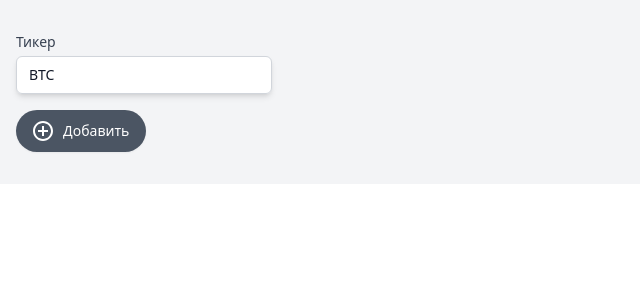
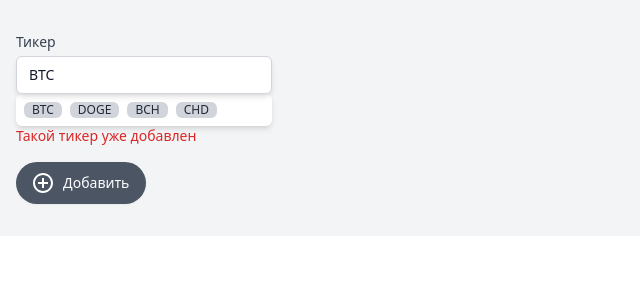
Before and after one commit to Basil-Panasiuk/cryptonomicon-learning, a Vue app: page / in a window 1280 px wide. Shown: the top 300 px of the page, without its empty margins (0-640 px from the left). Built offline with nearby package versions, Linux system fonts and the light colour scheme.

Commit message:
Add saving to localStorage

```diff
--- a/src/App.vue
+++ b/src/App.vue
@@ -1,5 +1,31 @@
 <template>
   <div class="container mx-auto flex flex-col items-center bg-gray-100 p-4">
+    <!-- <div
+      v-if="coins !== null"
+      class="fixed w-100 h-100 opacity-80 bg-purple-800 inset-0 z-50 flex items-center justify-center"
+    >
+      <svg
+        class="animate-spin -ml-1 mr-3 h-12 w-12 text-white"
+        xmlns="http://www.w3.org/2000/svg"
+        fill="none"
+        viewBox="0 0 24 24"
+      >
+        <circle
+          class="opacity-25"
+          cx="12"
+          cy="12"
+          r="10"
+          stroke="currentColor"
+          stroke-width="4"
+        ></circle>
+        <path
+          class="opacity-75"
+          fill="currentColor"
+          d="M4 12a8 8 0 018-8V0C5.373 0 0 5.373 0 12h4zm2 5.291A7.962 7.962 0 014 12H0c0 3.042 1.135 5.824 3 7.938l3-2.647z"
+        ></path>
+      </svg>
+    </div> -->
+
     <div class="container">
       <div class="w-full my-4"></div>
       <section>
@@ -19,6 +45,32 @@
                 placeholder="Например DOGE"
               />
             </div>
+
+            <div
+              class="flex bg-white shadow-md p-1 rounded-md shadow-md flex-wrap"
+            >
+              <span
+                class="inline-flex items-center px-2 m-1 rounded-md text-xs font-medium bg-gray-300 text-gray-800 cursor-pointer"
+              >
+                BTC
+              </span>
+              <span
+                class="inline-flex items-center px-2 m-1 rounded-md text-xs font-medium bg-gray-300 text-gray-800 cursor-pointer"
+              >
+                DOGE
+              </span>
+              <span
+                class="inline-flex items-center px-2 m-1 rounded-md text-xs font-medium bg-gray-300 text-gray-800 cursor-pointer"
+              >
+                BCH
+              </span>
+              <span
+                class="inline-flex items-center px-2 m-1 rounded-md text-xs font-medium bg-gray-300 text-gray-800 cursor-pointer"
+              >
+                CHD
+              </span>
+            </div>
+            <div class="text-sm text-red-600">Такой тикер уже добавлен</div>
           </div>
         </div>
         <button
@@ -140,10 +192,53 @@
       tickers: [],
       sel: null,
       graph: [],
+      coins: null,
     };
   },
 
+  // created: function () {
+  //   const fetchData = async () => {
+  //     const response = await fetch(
+  //       "https://min-api.cryptocompare.com/data/all/coinlist?summary=true"
+  //     );
+
+  //     const data = await response.json();
+  //     this.coins = data.Data;
+  //     console.log(this.coins);
+  //   };
+
+  //   fetchData();
+  // },
+  created() {
+    const tickersData = localStorage.getItem("cryptonomicon-list");
+
+    if (tickersData) {
+      this.tickers = JSON.parse(tickersData);
+      this.tickers.forEach((ticker) => {
+        this.subscribeToUpdates(ticker.name);
+      });
+    }
+  },
+
   methods: {
+    subscribeToUpdates(tickerName) {
+      setInterval(async () => {
+        const f = await fetch(
+          `https://min-api.cryptocompare.com/data/price?fsym=${tickerName}&tsyms=USD&api_key=6c0dde852a9ca323232b3e732eba990601a677f4e6eb69717eb3fc9a7710cf95`
+        );
+
+        const data = await f.json();
+        console.log(data);
+
+        this.tickers.find((t) => t.name === tickerName).price =
+          data.USD > 1 ? data.USD.toFixed(2) : data.USD.toPrecision(2);
+
+        if (this.sel?.name === tickerName) {
+          this.graph.push(data.USD);
+        }
+      }, 3000);
+    },
+
     add() {
       const currentTicker = {
         name: this.ticker,
@@ -151,21 +246,9 @@
       };
 
       this.tickers.push(currentTicker);
-      setInterval(async () => {
-        const f = await fetch(
-          `https://min-api.cryptocompare.com/data/price?fsym=${currentTicker.name}&tsyms=USD&api_key=6c0dde852a9ca323232b3e732eba990601a677f4e6eb69717eb3fc9a7710cf95`
-        );
 
-        const data = await f.json();
-        console.log(data);
-        // currentTicker.price = data.USD;
-        this.tickers.find((t) => t.name === currentTicker.name).price =
-          data.USD > 1 ? data.USD.toFixed(2) : data.USD.toPrecision(2);
-
-        if (this.sel?.name === currentTicker.name) {
-          this.graph.push(data.USD);
-        }
-      }, 5000);
+      localStorage.setItem("cryptonomicon-list", JSON.stringify(this.tickers));
+      this.subscribeToUpdate(currentTicker.name);
       this.ticker = "";
     },
 
```
